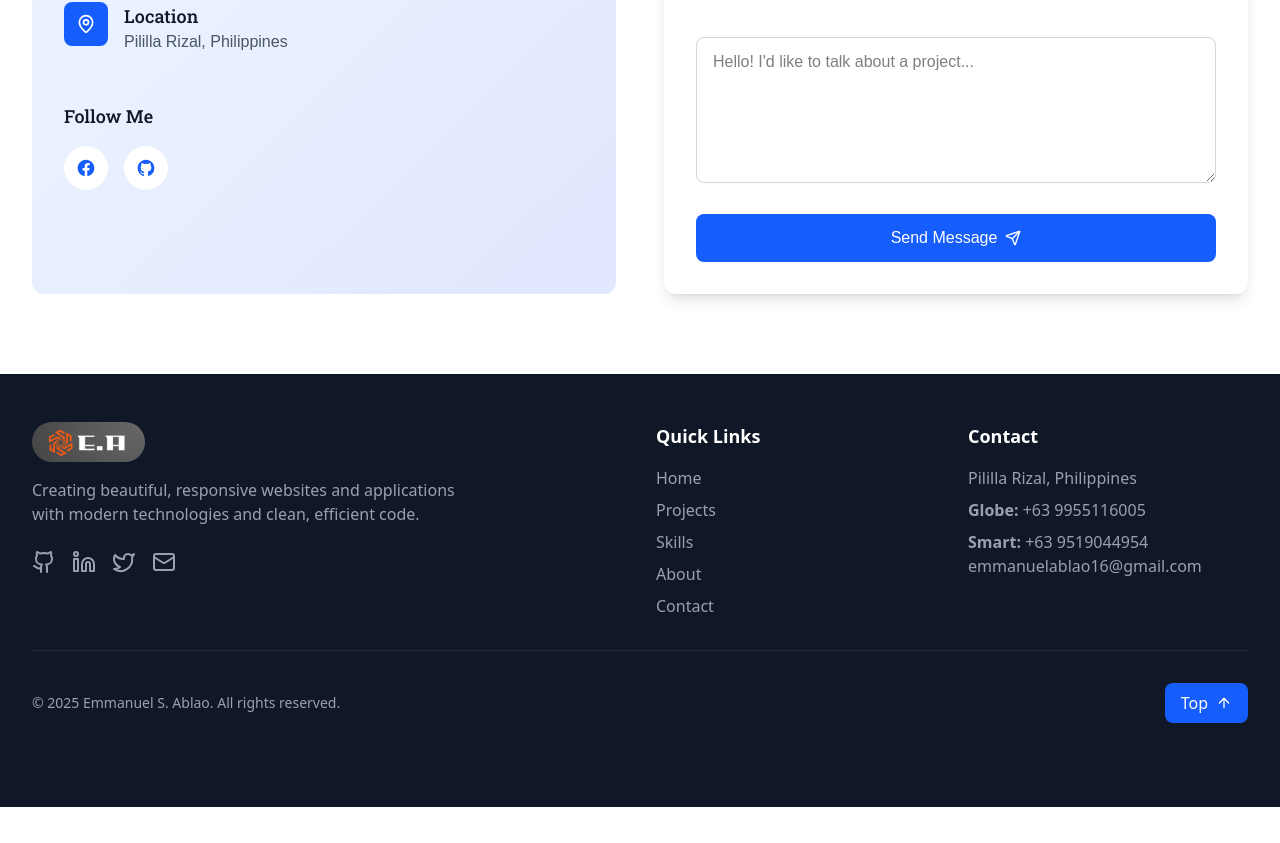
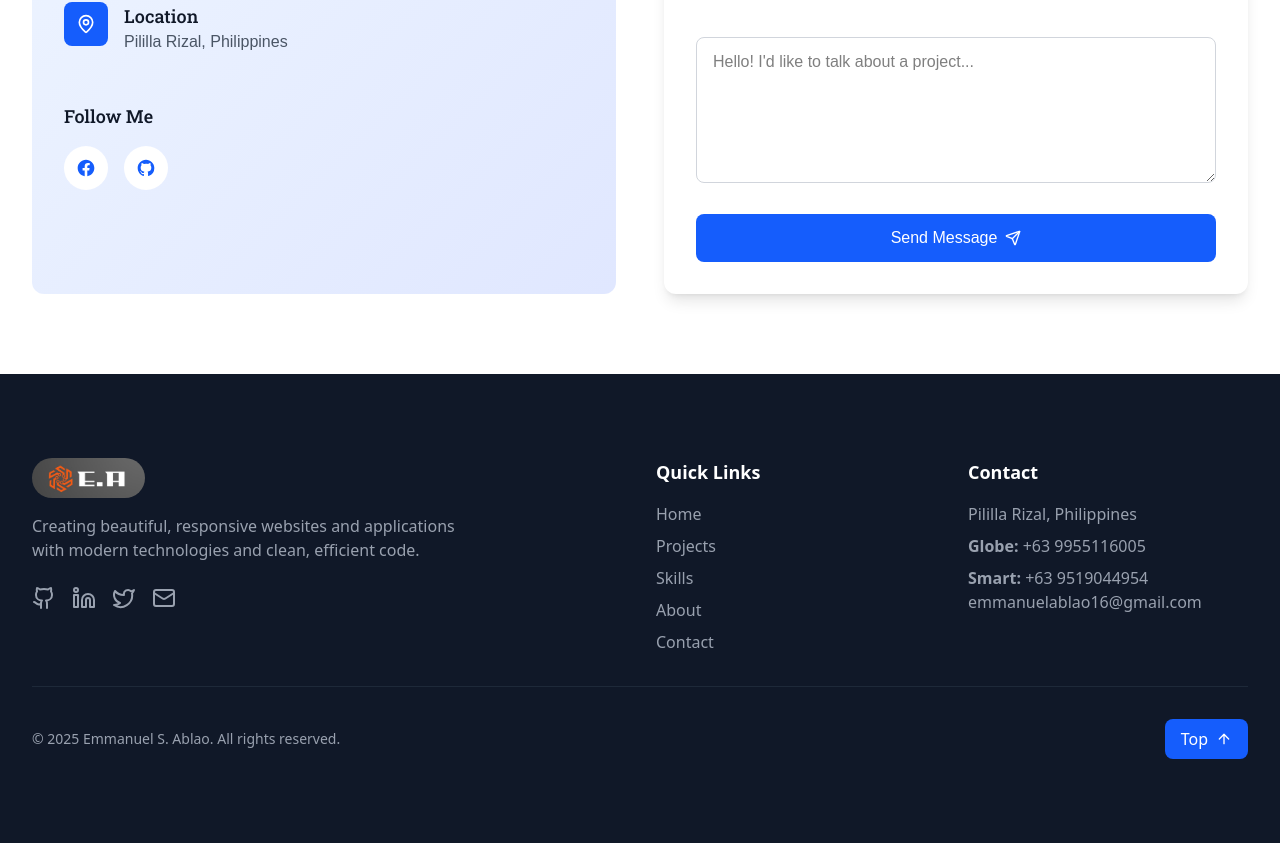
Before and after one commit to Lazytech15/react-portfolio, a React (Vite) app: page / in a window 1280 px wide. Shown: the part 3609-4452 px from the top of the page. Before the commit the page ends 4416 px from the top, so only its background shows below. Built offline with nearby package versions, Linux system fonts and the light colour scheme; a web font is replaced by a local one.

Commit message:
fixing padding in footer

```diff
--- a/src/components/Footer.jsx
+++ b/src/components/Footer.jsx
@@ -9,7 +9,7 @@
   const currentYear = new Date().getFullYear();
 
   return (
-    <footer className="bg-gray-900 text-white py-12 pb-21">
+    <footer className="bg-gray-900 text-white py-21 ">
       <div className="max-w-7xl mx-auto px-4 sm:px-6 lg:px-8">
         <div className="grid grid-cols-1 md:grid-cols-4 gap-8">
           {/* Logo and description */}
```
